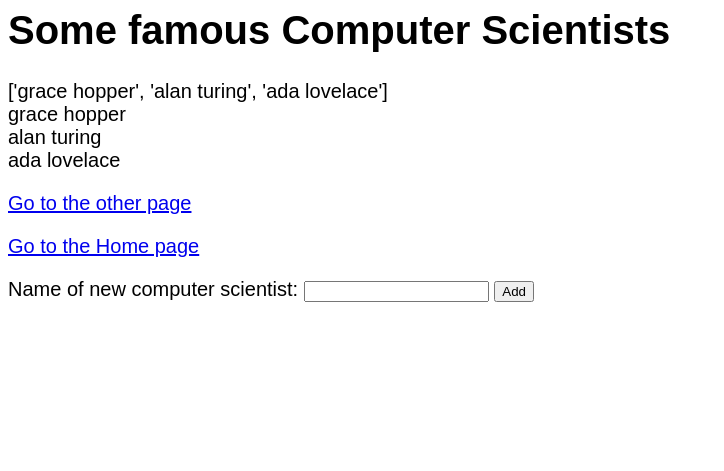
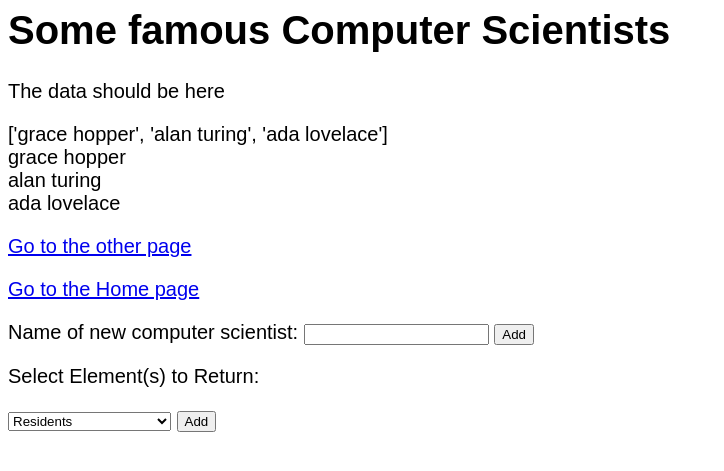
Before and after one commit to celiaarsen/cs4111-proj1, a Flask app: page / in a window 1280 px wide. Shown: the top 471 px of the page, without its empty margins (0-724 px from the left). Run offline with Flask 2, Linux system fonts and the light colour scheme; data comes from the database, SQL or seed files in the repository; parts of the project's set-up code (start-up, migrations or seed data) failed here and were passed over.

Commit message:
Progress on user interfacing: website->html->python

```diff
--- a/server.py
+++ b/server.py
@@ -38,7 +38,11 @@ DATABASEURI = "postgresql://cla2143:1868@35.243.220.243/proj1part2"
 #
 engine = create_engine(DATABASEURI)
 
-#
+#Delete statement deletes all data in test each time app starts
+#or else our table becomes massive because its adding new data everytime server.py is run, as seen below
+
+engine.execute("""DELETE FROM test *;""")
+
 # Example of running queries in your database
 # Note that this will probably not work if you already have a table named 'test' in your database, containing meaningful data. This is only an example showing you how to run queries in your database using SQLAlchemy.
 #
@@ -115,6 +119,8 @@ def index():
     names.append(result['name'])  # can also be accessed using result[0]
   cursor.close()
 
+
+  print("whats in names: ", names)
   #
   # Flask uses Jinja templates, which is an extension to HTML where you can
   # pass data to a template and dynamically generate HTML based on the data
@@ -148,6 +154,8 @@ def index():
   # render_template looks in the templates/ folder for files.
   # for example, the below file reads template/index.html
   #
+
+  #homepage is now set to index
   return render_template("index.html", **context)
 
 #
@@ -158,21 +166,54 @@ def index():
 # Notice that the function name is another() rather than index()
 # The functions for each app.route need to have different names
 #
+
+#Allows web app to route to home page through html
 @app.route('/another')
 def another():
   return render_template("another.html")
 
+
+#Allows web app to route to home page through html
 @app.route('/home')
 def home():
-    filePathToNYImg = os.path.join(os.path.dirname(os.path.abspath(__file__)), 'templates/NY_google.JPG')
-    return render_template("home.html", NY_google = filePathToNYImg)
+    return render_template("home.html")
+
+#Allows web app to route to index page through html
+@app.route('/index')
+def indexLink():
+  return render_template("index.html")
+
+
+#request.form[] is an array of all forms created in the html templates
+#a dictionary was created above which allows us to parse the array with
+#the name of the form as set in the html docs
+#Currently, all forms are found on the index page with names:
+#'name'
+#"Select1'
 
 # Example of adding new data to the database
 @app.route('/add', methods=['POST'])
 def add():
   name = request.form['name']
   g.conn.execute('INSERT INTO test(name) VALUES (%s)', name)
+
+  print("\n show me whats in name: ", name)
+
   return redirect('/')
+
+#create an array called selections to hold all desired return types
+selections = []
+
+@app.route('/select', methods=['POST'])
+def select1():
+  selection = request.form['Select1']
+  selections.append(selection)
+
+  print("\n show me whats in selections: ", selections)
+
+  #g.conn.execute('INSERT INTO test(name) VALUES (%s)', name)
+  return redirect('/')
+
 
 
 @app.route('/login')
--- a/templates/index.html
+++ b/templates/index.html
@@ -9,6 +9,9 @@
 
 <body>
   <h1>Some famous Computer Scientists</h1>
+
+  <p> The data should be here </p>
+
   <div>{{data}}</div>
 
   <div>
@@ -21,8 +24,55 @@
 <p><a href="home">Go to the Home page</a></p>
 
 <form method="POST" action="/add">
-<p>Name of new computer scientist: <input type="text" name="name"> <input type="submit" value="Add"></p>
+<p>Name of new computer scientist: <input type="text" name="name">
+<input type="submit" value="Add"></p>
 </form>
+
+
+<form method="POST" action="/select">
+<p>Select Element(s) to Return:</p>
+	<select name="Select1">
+		<option value="Resident">Residents</option>
+		<option value="Address">Addresses</option>
+		<option value="Education">Education Institution</option>
+		<option value="Occupation">Resident</option>
+		<option value="Tran_mode">Mode Of Transportation</option>
+		<option value="All">All</option>
+	</select>
+<input type="submit" value="Add"></p>
+</form>
+
+
+
+<!--
+
+<form method="POST" action="/select">
+	<p>With condition(s):</p>
+	<select name="Select2">
+		<option value="Resident ID">Resident ID</option>
+		<option value="Ethnicity">Ethnicity</option>
+		<option value="Age">"Age</option>
+		<option value="Gender">Gender</option>
+		<option value="Name">Name</option>
+		<option value="All">All</option>
+	</select>
+
+	<select name="Compare1">
+		<option value="=">=</option>
+		<option value="<"><</option>
+		<option value=">">></option>
+		<option value="!=">!=</option>
+		<option value="Name">Contains</option>
+		<option value="All">All</option>
+	</select>
+
+	<input type="text" name="compVal">
+
+	<input type="submit" value="Submit"></p>
+
+</form>
+
+-->
 
 </body>
 
```
Also changed, not shown: templates/home.html (+9 -3 lines), static/NY_google.JPG (renamed from templates/NY_google.JPG).
